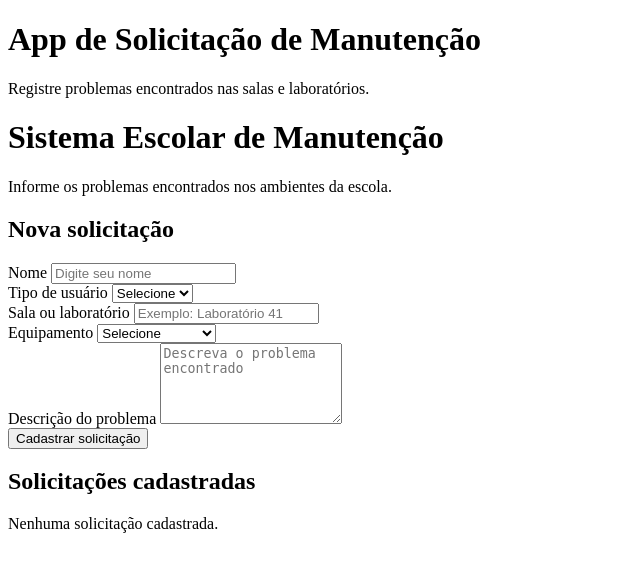
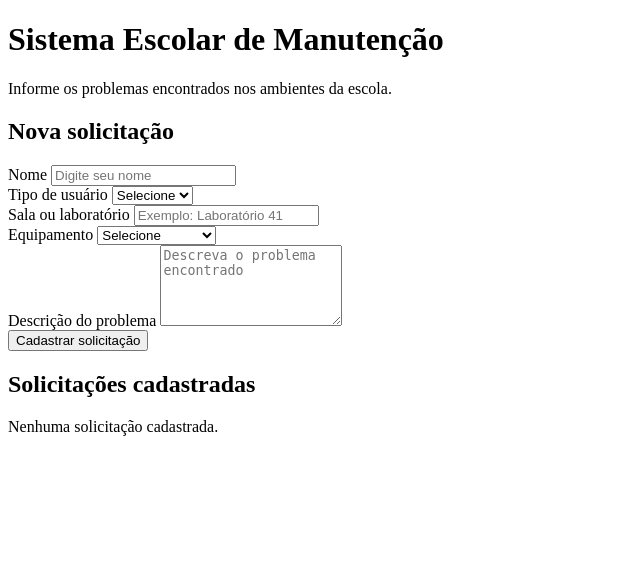
Before and after one commit to Marte387/app_manutencao, a Python web app: template templates/index.html in a window 1280 px wide. Shown: the top 572 px of the page, without its empty margins (0-640 px from the left). Run offline with Jinja, Linux system fonts and the light colour scheme; the template is opened without the code that fills it, so the values that code supplies are empty.

Commit message:
Update index.html

```diff
--- a/templates/index.html
+++ b/templates/index.html
@@ -1,22 +1,3 @@
-<!DOCTYPE html>
-<html lang="pt-BR">
-<head>
-<meta charset="UTF-8">
-<meta name="viewport" content="width=device-width, initial-scale=1.0">
-<title>Solicitação de Manutenção</title>
-<link rel="stylesheet" href="{{ url_for('static', filename='style.css') }}">
-</head>
-<body>
-<header>
-<h1>App de Solicitação de Manutenção</h1>
-<p>
-Registre problemas encontrados nas salas e laboratórios.
-</p>
-</header>
-<main>
-</main>
-</body>
-</html>
 <!DOCTYPE html>
 <html lang="pt-BR">
 <head>
```
